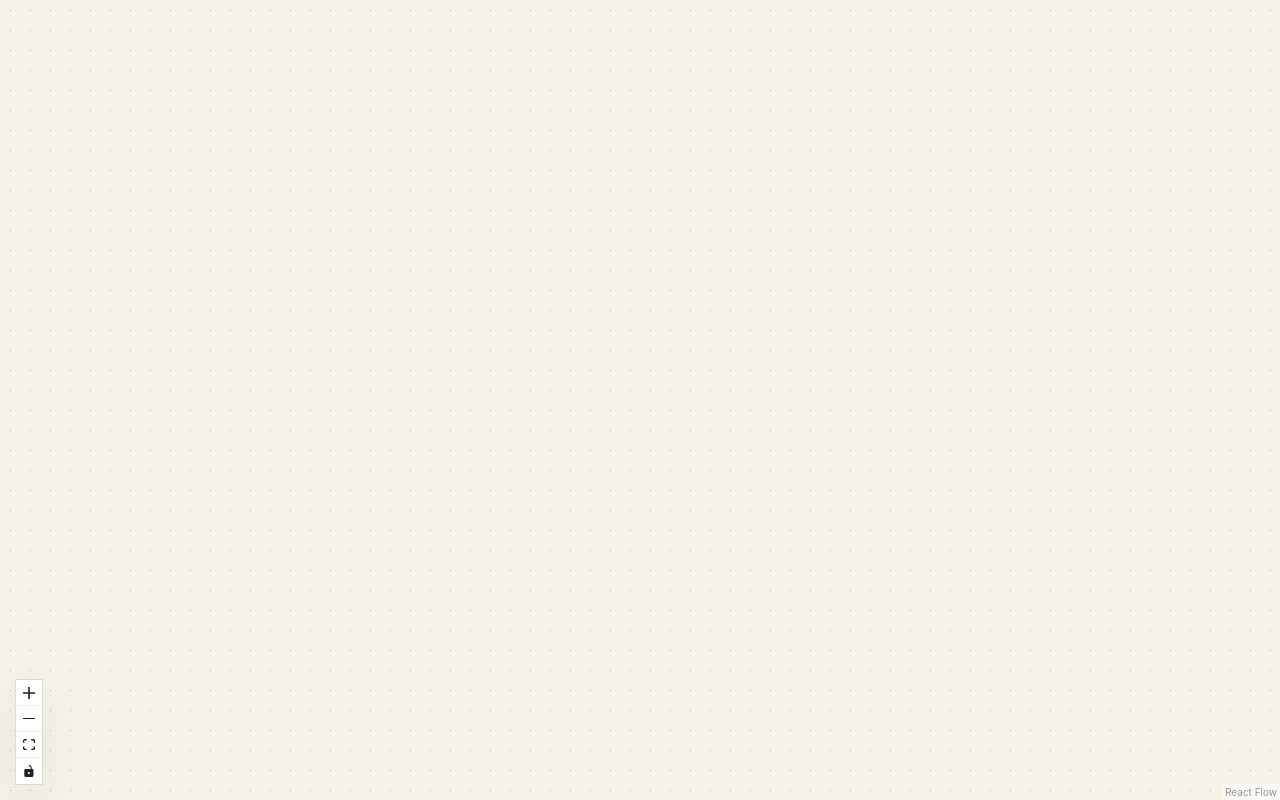
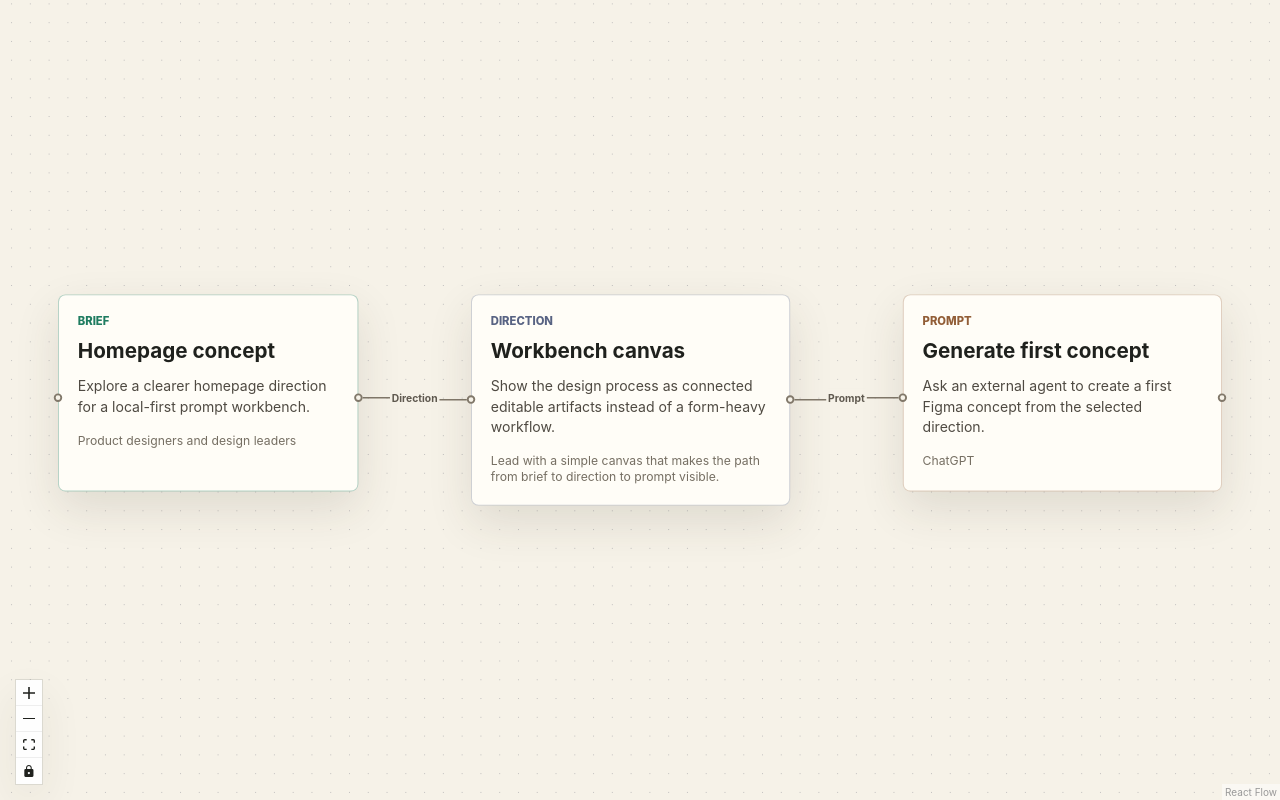
Before and after one commit to rschroed/Facet, a React (Vite) app: page / in a window 1280 px wide. Built offline with nearby package versions, Linux system fonts and the light colour scheme.

Commit message:
feat: render static artifact canvas (#14)
Co-authored-by: Ryan Schroeder <ryan@whole-studios.com>

```diff
--- a/src/App.tsx
+++ b/src/App.tsx
@@ -1,11 +1,30 @@
-import { Background, Controls, ReactFlow } from "@xyflow/react";
+import { Background, Controls, ReactFlow, type NodeTypes } from "@xyflow/react";
 import "@xyflow/react/dist/style.css";
+import ArtifactNode from "./canvas/ArtifactNode";
+import { mapProjectFileToReactFlow } from "./canvas/mapFacetsToReactFlow";
+import { staticProjectFile } from "./fixtures/staticProject";
 import "./styles.css";
+
+const nodeTypes = {
+  artifact: ArtifactNode,
+} satisfies NodeTypes;
+
+const staticGraph = mapProjectFileToReactFlow(staticProjectFile);
 
 function App() {
   return (
     <main className="app-shell" aria-label="Facets canvas">
-      <ReactFlow nodes={[]} edges={[]} fitView>
+      <ReactFlow
+        nodes={staticGraph.nodes}
+        edges={staticGraph.edges}
+        nodeTypes={nodeTypes}
+        fitView
+        nodesDraggable={false}
+        nodesConnectable={false}
+        elementsSelectable={false}
+        edgesReconnectable={false}
+        deleteKeyCode={null}
+      >
         <Background />
         <Controls />
       </ReactFlow>
--- /dev/null
+++ b/src/canvas/ArtifactNode.tsx
@@ -0,0 +1,17 @@
+import { Handle, Position, type NodeProps } from "@xyflow/react";
+import type { ArtifactNode as ArtifactNodeType } from "./types";
+
+function ArtifactNode({ data }: NodeProps<ArtifactNodeType>) {
+  return (
+    <article className={`artifact-node artifact-node--${data.artifact.type}`}>
+      <Handle type="target" position={Position.Left} isConnectable={false} />
+      <div className="artifact-node__eyebrow">{data.typeLabel}</div>
+      <h2 className="artifact-node__title">{data.artifact.title}</h2>
+      <p className="artifact-node__summary">{data.summary}</p>
+      <p className="artifact-node__detail">{data.detail}</p>
+      <Handle type="source" position={Position.Right} isConnectable={false} />
+    </article>
+  );
+}
+
+export default ArtifactNode;
--- /dev/null
+++ b/src/canvas/mapFacetsToReactFlow.ts
@@ -0,0 +1,110 @@
+import type {
+  FacetsArtifact,
+  FacetsProjectFile,
+  FacetsRelationship,
+  PromptTarget,
+} from "../domain";
+import type { ArtifactNode, ArtifactNodeData, RelationshipEdge } from "./types";
+
+export type FacetsReactFlowGraph = {
+  nodes: ArtifactNode[];
+  edges: RelationshipEdge[];
+};
+
+export function mapProjectFileToReactFlow(
+  projectFile: FacetsProjectFile,
+): FacetsReactFlowGraph {
+  return {
+    nodes: projectFile.project.canvas.artifacts.map((artifact) =>
+      mapArtifactToNode(artifact, projectFile),
+    ),
+    edges: projectFile.project.canvas.relationships.map(mapRelationshipToEdge),
+  };
+}
+
+function mapArtifactToNode(
+  artifact: FacetsArtifact,
+  projectFile: FacetsProjectFile,
+): ArtifactNode {
+  const nodeView = projectFile.canvasView.nodes[artifact.id];
+
+  return {
+    id: artifact.id,
+    type: "artifact",
+    position: nodeView.position,
+    data: getArtifactNodeData(artifact),
+    draggable: false,
+    selectable: false,
+    style: nodeView.size
+      ? {
+          width: nodeView.size.width,
+          minHeight: nodeView.size.height,
+        }
+      : undefined,
+  };
+}
+
+function getArtifactNodeData(artifact: FacetsArtifact): ArtifactNodeData {
+  switch (artifact.type) {
+    case "brief":
+      return {
+        artifact,
+        typeLabel: "Brief",
+        summary: artifact.brief,
+        detail: artifact.audience,
+      };
+    case "direction":
+      return {
+        artifact,
+        typeLabel: "Direction",
+        summary: artifact.angle,
+        detail: artifact.notes,
+      };
+    case "prompt":
+      return {
+        artifact,
+        typeLabel: "Prompt",
+        summary: artifact.summary,
+        detail: getPromptTargetLabel(artifact.target),
+      };
+  }
+}
+
+function mapRelationshipToEdge(
+  relationship: FacetsRelationship,
+): RelationshipEdge {
+  return {
+    id: relationship.id,
+    type: "smoothstep",
+    source: relationship.sourceId,
+    target: relationship.targetId,
+    label: getRelationshipLabel(relationship),
+    data: { relationship },
+    selectable: false,
+    reconnectable: false,
+  };
+}
+
+function getRelationshipLabel(relationship: FacetsRelationship): string {
+  switch (relationship.type) {
+    case "brief_to_direction":
+      return "Direction";
+    case "direction_to_prompt":
+      return "Prompt";
+    case "prompt_sequence":
+      return "Sequence";
+  }
+}
+
+function getPromptTargetLabel(target: PromptTarget): string {
+  switch (target) {
+    case "chatgpt":
+      return "ChatGPT";
+    case "codex":
+      return "Codex";
+    case "figma_mcp":
+      return "Figma MCP";
+    case "generic":
+      return "Generic";
+  }
+}
--- /dev/null
+++ b/src/canvas/types.ts
@@ -0,0 +1,17 @@
+import type { Edge, Node } from "@xyflow/react";
+import type { FacetsArtifact, FacetsRelationship } from "../domain";
+
+export type ArtifactNodeData = {
+  artifact: FacetsArtifact;
+  typeLabel: string;
+  summary: string;
+  detail: string;
+};
+
+export type ArtifactNode = Node<ArtifactNodeData, "artifact">;
+
+export type RelationshipEdgeData = {
+  relationship: FacetsRelationship;
+};
+
+export type RelationshipEdge = Edge<RelationshipEdgeData, "smoothstep">;
--- /dev/null
+++ b/src/fixtures/staticProject.ts
@@ -0,0 +1,85 @@
+import type { FacetsProjectFile } from "../domain";
+
+export const staticProjectFile: FacetsProjectFile = {
+  app: "facets",
+  schemaVersion: 1,
+  project: {
+    id: "project-static-homepage",
+    name: "Homepage exploration",
+    canvas: {
+      id: "canvas-static-homepage",
+      artifacts: [
+        {
+          id: "brief-static-homepage",
+          type: "brief",
+          title: "Homepage concept",
+          brief:
+            "Explore a clearer homepage direction for a local-first prompt workbench.",
+          audience: "Product designers and design leaders",
+          constraints:
+            "Keep it practical, canvas-first, and focused on better prompts for design agents.",
+        },
+        {
+          id: "direction-static-workbench",
+          type: "direction",
+          title: "Workbench canvas",
+          angle:
+            "Show the design process as connected editable artifacts instead of a form-heavy workflow.",
+          notes:
+            "Lead with a simple canvas that makes the path from brief to direction to prompt visible.",
+          rationale:
+            "The structure helps designers guide agent work without turning Facets into an execution tool.",
+        },
+        {
+          id: "prompt-static-first-concept",
+          type: "prompt",
+          title: "Generate first concept",
+          target: "chatgpt",
+          summary:
+            "Ask an external agent to create a first Figma concept from the selected direction.",
+          promptText:
+            "Create a homepage concept in Figma based on the brief and workbench canvas direction.",
+        },
+      ],
+      relationships: [
+        {
+          id: "relationship-static-brief-direction",
+          type: "brief_to_direction",
+          sourceId: "brief-static-homepage",
+          targetId: "direction-static-workbench",
+        },
+        {
+          id: "relationship-static-direction-prompt",
+          type: "direction_to_prompt",
+          sourceId: "direction-static-workbench",
+          targetId: "prompt-static-first-concept",
+        },
+      ],
+    },
+  },
+  canvasView: {
+    canvasId: "canvas-static-homepage",
+    viewport: {
+      x: 0,
+      y: 0,
+      zoom: 1,
+    },
+    nodes: {
+      "brief-static-homepage": {
+        expanded: false,
+        position: { x: 0, y: 0 },
+        size: { width: 320, height: 220 },
+      },
+      "direction-static-workbench": {
+        expanded: false,
+        position: { x: 440, y: 0 },
+        size: { width: 340, height: 220 },
+      },
+      "prompt-static-first-concept": {
+        expanded: false,
+        position: { x: 900, y: 0 },
+        size: { width: 340, height: 220 },
+      },
+    },
+  },
+};
--- a/src/styles.css
+++ b/src/styles.css
@@ -31,7 +31,100 @@ body {
   background: #f6f2e8;
 }
 
+.react-flow__pane {
+  cursor: grab;
+}
+
+.react-flow__pane:active {
+  cursor: grabbing;
+}
+
 .react-flow__controls {
   border: 1px solid rgba(31, 35, 32, 0.12);
   box-shadow: 0 16px 40px rgba(54, 48, 36, 0.08);
 }
+
+.react-flow__edge-path {
+  stroke: #81786a;
+  stroke-width: 1.6;
+}
+
+.react-flow__edge-textbg {
+  fill: #f6f2e8;
+}
+
+.react-flow__edge-text {
+  fill: #5f594f;
+  font-size: 11px;
+  font-weight: 700;
+  letter-spacing: 0;
+}
+
+.artifact-node {
+  width: 100%;
+  min-height: 210px;
+  padding: 20px;
+  color: #24251f;
+  background: #fffdf7;
+  border: 1px solid rgba(31, 35, 32, 0.14);
+  border-radius: 8px;
+  box-shadow: 0 18px 48px rgba(54, 48, 36, 0.12);
+}
+
+.artifact-node--brief {
+  border-color: rgba(31, 124, 96, 0.34);
+}
+
+.artifact-node--direction {
+  border-color: rgba(88, 99, 131, 0.3);
+}
+
+.artifact-node--prompt {
+  border-color: rgba(146, 94, 55, 0.3);
+}
+
+.artifact-node__eyebrow {
+  margin-bottom: 12px;
+  color: #1f7c60;
+  font-size: 12px;
+  font-weight: 800;
+  letter-spacing: 0;
+  text-transform: uppercase;
+}
+
+.artifact-node--direction .artifact-node__eyebrow {
+  color: #586383;
+}
+
+.artifact-node--prompt .artifact-node__eyebrow {
+  color: #925e37;
+}
+
+.artifact-node__title {
+  margin: 0;
+  color: #1f211d;
+  font-size: 22px;
+  line-height: 1.15;
+  letter-spacing: 0;
+}
+
+.artifact-node__summary {
+  margin: 14px 0 0;
+  color: #4f4a42;
+  font-size: 15px;
+  line-height: 1.45;
+}
+
+.artifact-node__detail {
+  margin: 16px 0 0;
+  color: #766f63;
+  font-size: 13px;
+  line-height: 1.35;
+}
+
+.artifact-node .react-flow__handle {
+  width: 9px;
+  height: 9px;
+  background: #f6f2e8;
+  border: 2px solid #81786a;
+}
```
